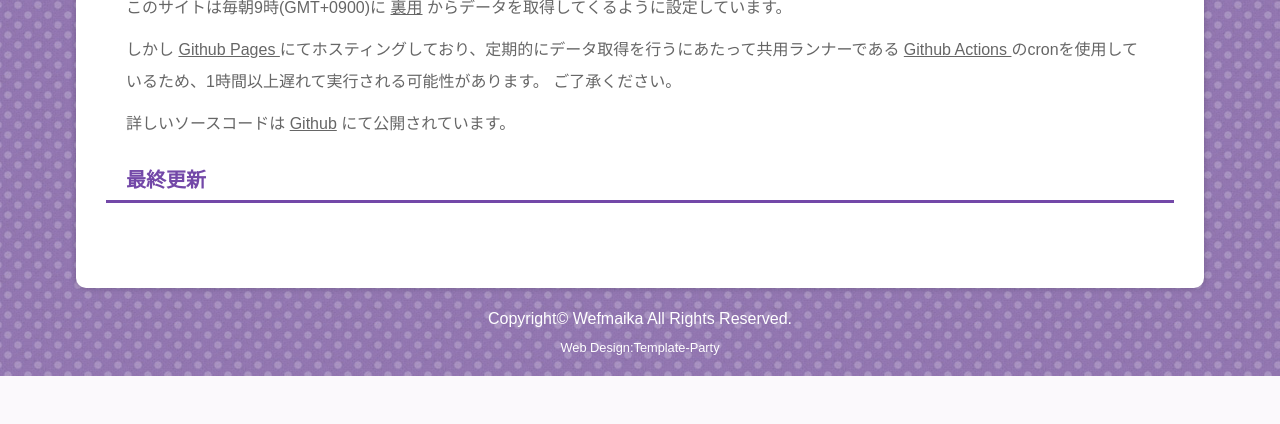
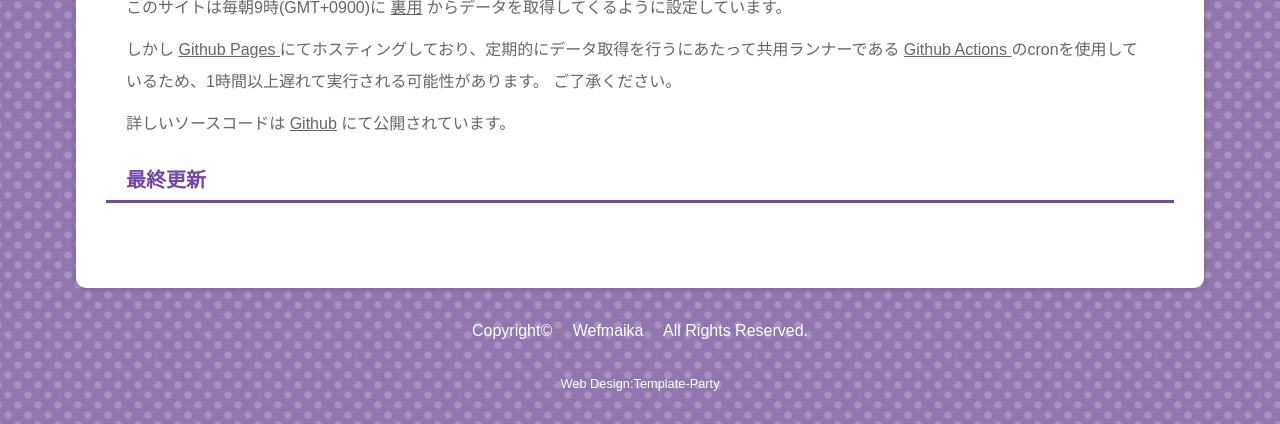
Before and after one commit to wefma/th-ura-summary, a Python web app: template configs/templates/index.html.j2 in a window 1280 px wide. Shown: the part 1429-1853 px from the top of the page. Before the commit the page ends 1805 px from the top, so only its background shows below. Run offline with Jinja, Linux system fonts and the light colour scheme; the template is opened without the code that fills it, so the values that code supplies are empty.

Commit message:
フッタの間隔をCSSでもっと開けた

```diff
--- a/configs/files/links.html
+++ b/configs/files/links.html
@@ -110,12 +110,12 @@
 
       <footer>
         <p>
-          Copyright&copy; <a href="https://wefma.net" target="_blank" rel="noopener noreferrer">Wefmaika</a> All Rights
+          Copyright&copy; <a href="https://wefma.net" target="_blank" rel="noopener noreferrer" style="display:inline-block; padding:12px 16px;">Wefmaika</a> All Rights
           Reserved.
         </p>
         <space/>
         <span class="pr">
-          <a href="https://template-party.com/" target="_blank" rel="noopener noreferrer">
+          <a href="https://template-party.com/" target="_blank" rel="noopener noreferrer" style="display:inline-block; padding:12px 16px;">
             Web Design:Template-Party
           </a>
         </span>
--- a/configs/templates/index.html.j2
+++ b/configs/templates/index.html.j2
@@ -138,12 +138,12 @@
 
       <footer>
         <p>
-          Copyright&copy; <a href="https://wefma.net" target="_blank" rel="noopener noreferrer">Wefmaika</a> All Rights
+          Copyright&copy; <a href="https://wefma.net" target="_blank" rel="noopener noreferrer" style="display:inline-block; padding:12px 16px;">Wefmaika</a> All Rights
           Reserved.
         </p>
         <space/>
         <span class="pr">
-          <a href="https://template-party.com/" target="_blank" rel="noopener noreferrer">
+          <a href="https://template-party.com/" target="_blank" rel="noopener noreferrer" style="display:inline-block; padding:12px 16px;">
           Web Design:Template-Party
           </a>
         </span>
--- a/configs/templates/table.html.j2
+++ b/configs/templates/table.html.j2
@@ -86,12 +86,12 @@
 
       <footer>
         <p>
-          Copyright&copy; <a href="https://wefma.net" target="_blank" rel="noopener noreferrer">Wefmaika</a> All Rights
+          Copyright&copy; <a href="https://wefma.net" target="_blank" rel="noopener noreferrer" style="display:inline-block; padding:12px 16px;">Wefmaika</a> All Rights
           Reserved.
         </p>
         <space/>
         <span class="pr">
-          <a href="https://template-party.com/" target="_blank" rel="noopener noreferrer">
+          <a href="https://template-party.com/" target="_blank" rel="noopener noreferrer" style="display:inline-block; padding:12px 16px;">
             Web Design:Template-Party
           </a>
         </span>
```
